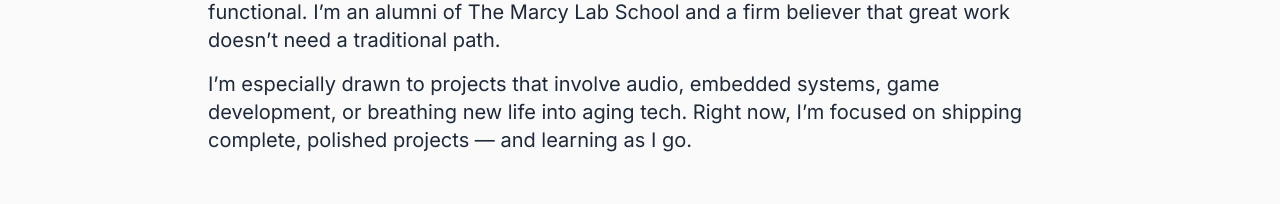
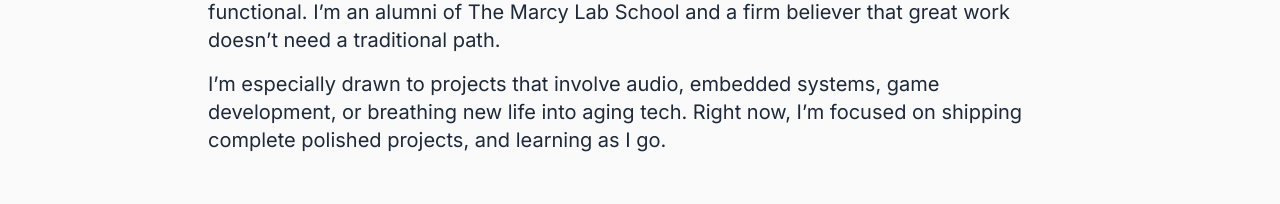
Before and after one commit to tailsmonster/portfolio, a React (Vite) app in the folder vite-project/: page / in a window 1280 px wide. Shown: the part 694-898 px from the top of the page. Built offline with nearby package versions, Linux system fonts and the light colour scheme; a web font is replaced by a local one.

Commit message:
Update HomePage.tsx

```diff
--- a/vite-project/src/pages/HomePage.tsx
+++ b/vite-project/src/pages/HomePage.tsx
@@ -68,7 +68,7 @@ const HomePage = () => {
           <p>
             I’m especially drawn to projects that involve audio, embedded systems,
             game development, or breathing new life into aging tech. Right now, I’m
-            focused on shipping complete, polished projects — and learning as I go.
+            focused on shipping complete polished projects, and learning as I go.
           </p>
         </div>
       </section>
```
